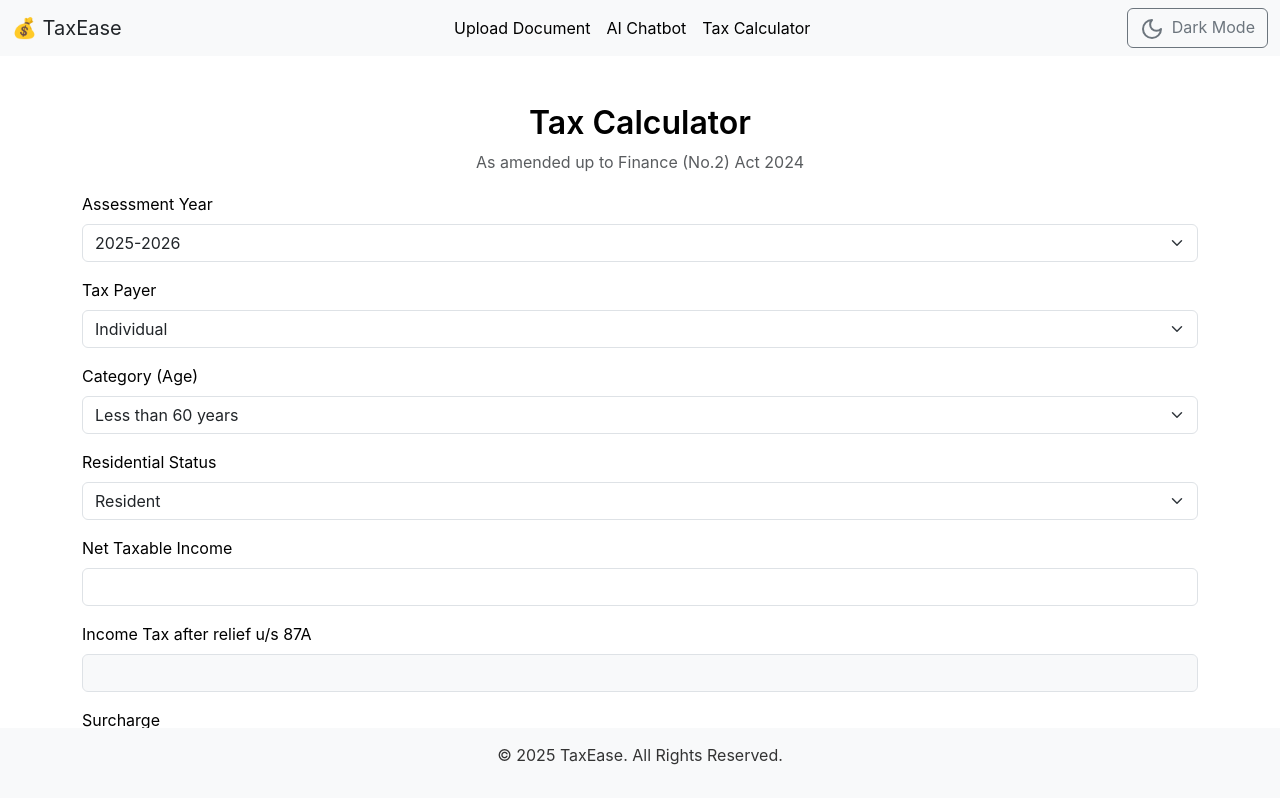
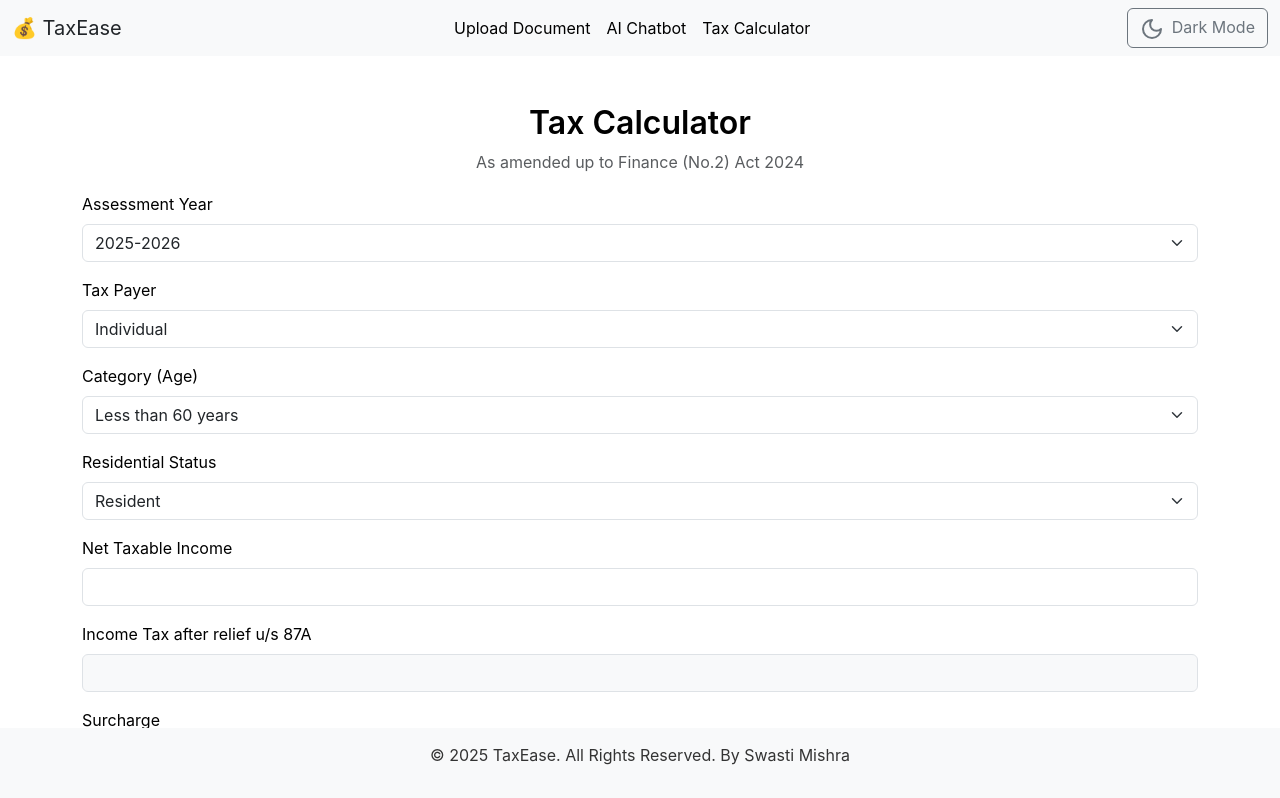
Before and after one commit to swastim01/TaxEase, a React (Create React App) app in the folder client/: page /tax-calculator in a window 1280 px wide. Shown: the top 798 px of the page. Built offline with nearby package versions, Linux system fonts and the light colour scheme.

Commit message:
added my name in the footer and added design doc pdf

```diff
--- a/client/src/components/Footer.js
+++ b/client/src/components/Footer.js
@@ -4,7 +4,7 @@
 export default function Footer() {
   return (
     <footer className="footer">
-      <p>© {new Date().getFullYear()} TaxEase. All Rights Reserved.</p>
+      <p>© {new Date().getFullYear()} TaxEase. All Rights Reserved.                  By Swasti Mishra</p>
     </footer>
   );
 }
```
Also changed, not shown: 1 other file (tests, documents, lock files or other folders).
